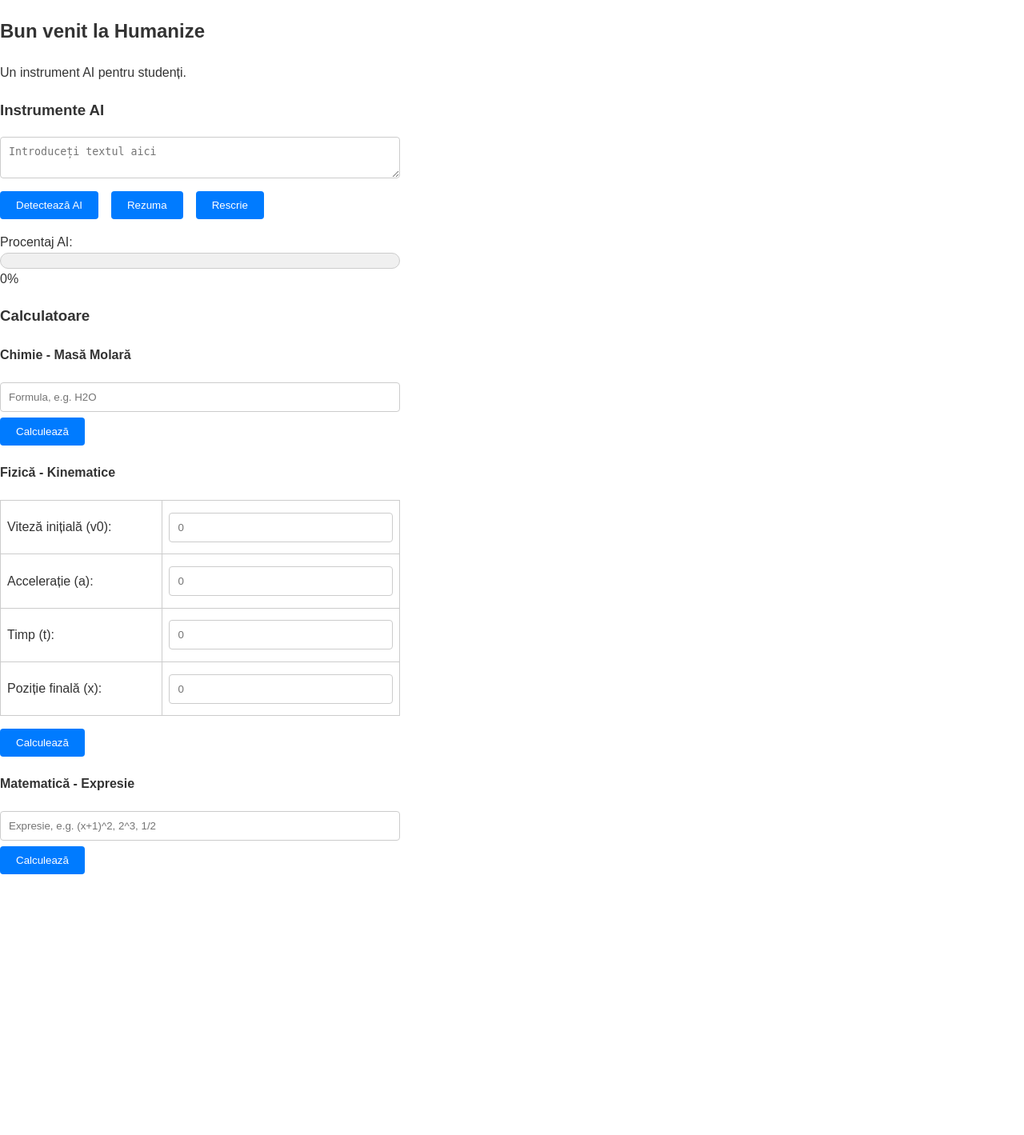
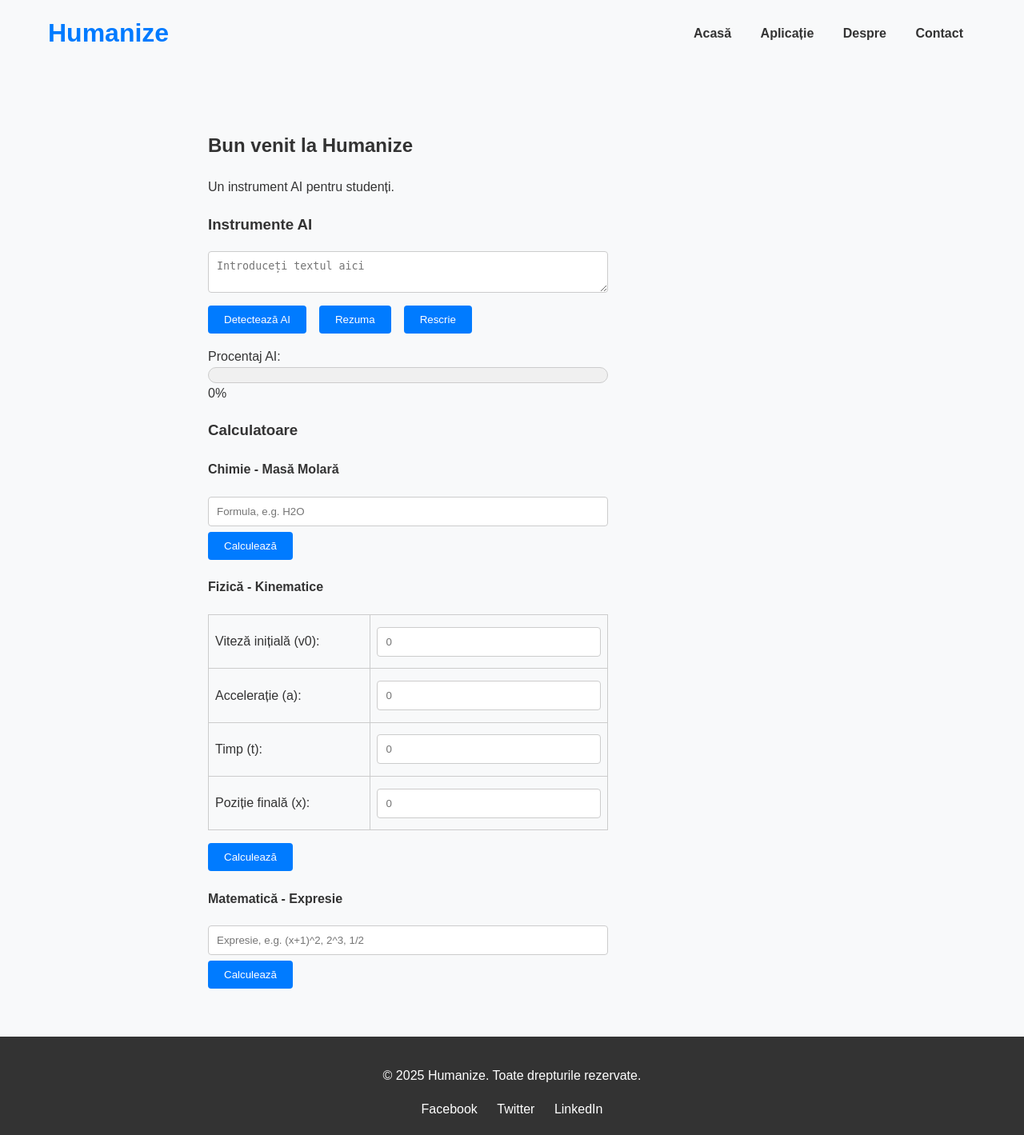
Before and after one commit to andm34217-hash/Humanize-App, a Flask app: page /app in a window 1280 px wide. Shown: the whole page at 80% size. Before the commit the page ends 1093 px from the top, so only its background shows below. Run offline with Flask 3, Linux system fonts and the light colour scheme.

Commit message:
seventh push

```diff
--- a/static/css/style.css
+++ b/static/css/style.css
@@ -31,6 +31,10 @@ footer { background: #333; color: white; padding: 20px 0; text-align: center; }
 .social-links a { color: white; margin: 0 10px; text-decoration: none; }
 .social-links a:hover { text-decoration: underline; }
 
+/* App content */
+.app-content { padding: 60px 0; background: #f8f9fa; }
+.app-content .container { max-width: 800px; }
+
 /* Responsive */
 @media (max-width: 768px) {
     .hero h2 { font-size: 2em; }
@@ -38,6 +42,8 @@ footer { background: #333; color: white; padding: 20px 0; text-align: center; }
     .card { width: 90%; }
     header .container { flex-direction: column; }
     nav { margin-top: 1em; }
+    .buttons { flex-direction: column; }
+    .app-content .container { padding: 0 10px; }
 }
 
 /* App specific styles */
--- a/templates/app.html
+++ b/templates/app.html
@@ -1,23 +1,39 @@
-{% extends "base.html" %}
+<!DOCTYPE html>
+<html lang="ro">
+<head>
+    <meta charset="UTF-8">
+    <meta name="viewport" content="width=device-width, initial-scale=1.0">
+    <title>Humanize - Aplicație</title>
+    <link rel="stylesheet" href="{{ url_for('static', filename='css/style.css') }}">
+</head>
+<body>
+    <header>
+        <div class="container">
+            <div class="logo">
+                <h1>Humanize</h1>
+            </div>
+            <nav>
+                <a href="/">Acasă</a>
+                <a href="/app">Aplicație</a>
+                <a href="#about">Despre</a>
+                <a href="#contact">Contact</a>
+            </nav>
+        </div>
+    </header>
 
-{% block content %}
-
+    <section class="app-content">
+        <div class="container">
             <h2>Bun venit la Humanize</h2>
-
             <p>Un instrument AI pentru studenți.</p>
 
             <section id="ai-tools">
-
                 <h3>Instrumente AI</h3>
-
                 <textarea id="ai-text" placeholder="Introduceți textul aici"></textarea>
-
                 <div class="buttons">
                     <button onclick="detectAI()">Detectează AI</button>
                     <button onclick="summarize()">Rezuma</button>
                     <button onclick="rewrite()">Rescrie</button>
                 </div>
-
                 <div id="ai-percentage">
                     <label>Procentaj AI:</label>
                     <div class="progress-bar">
@@ -25,56 +41,49 @@
                     </div>
                     <span id="percentage-text">0%</span>
                 </div>
-
                 <div id="ai-result"></div>
-
             </section>
 
             <section id="calculators">
-
                 <h3>Calculatoare</h3>
-
                 <div>
-
                     <h4>Chimie - Masă Molară</h4>
-
                     <input id="formula" placeholder="Formula, e.g. H2O">
-
                     <button onclick="calcChemistry()">Calculează</button>
-
                     <div id="chem-result"></div>
-
                 </div>
-
                 <div>
-
                     <h4>Fizică - Kinematice</h4>
-
                     <table>
                         <tr><td>Viteză inițială (v0):</td><td><input id="v0" placeholder="0"></td></tr>
                         <tr><td>Accelerație (a):</td><td><input id="a" placeholder="0"></td></tr>
                         <tr><td>Timp (t):</td><td><input id="t" placeholder="0"></td></tr>
                         <tr><td>Poziție finală (x):</td><td><input id="x" placeholder="0"></td></tr>
                     </table>
-
                     <button onclick="calcPhysics()">Calculează</button>
-
                     <div id="phys-result"></div>
-
                 </div>
-
                 <div>
-
                     <h4>Matematică - Expresie</h4>
-
                     <input id="expression" placeholder="Expresie, e.g. (x+1)^2, 2^3, 1/2">
-
                     <button onclick="calcTerm()">Calculează</button>
-
                     <div id="term-result"></div>
-
                 </div>
-
+            </section>
+        </div>
     </section>
 
-{% endblock %}
+    <footer>
+        <div class="container">
+            <p>&copy; 2025 Humanize. Toate drepturile rezervate.</p>
+            <div class="social-links">
+                <a href="#">Facebook</a>
+                <a href="#">Twitter</a>
+                <a href="#">LinkedIn</a>
+            </div>
+        </div>
+    </footer>
+
+    <script src="{{ url_for('static', filename='js/script.js') }}"></script>
+</body>
+</html>
```
Lines whose indentation alone changed are shown as unchanged.
